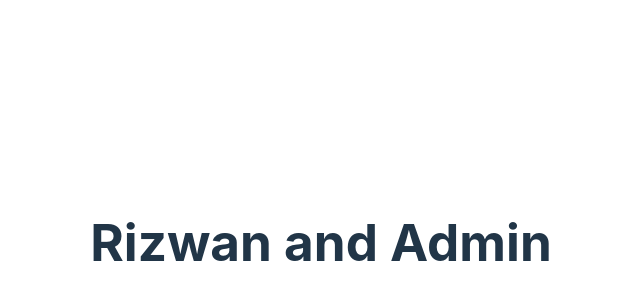
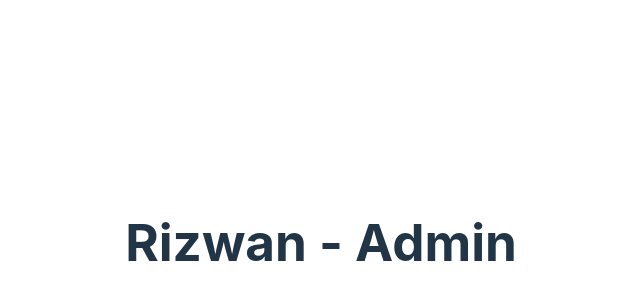
Before and after one commit to MohammedRizwan4/justDemoCodeEvolution, a React (Vite) app: page / in a window 1280 px wide. Shown: the part 158-458 px from the top of the page, without its empty margins (319-959 px from the left). Built offline with nearby package versions, Linux system fonts and the light colour scheme.

Commit message:
useContext hook,  just access simplify

```diff
--- a/src/App.jsx
+++ b/src/App.jsx
@@ -1,6 +1,6 @@
 import React, { useState } from 'react'
 import './App.css'
-import ComponentE from './components/ComponentE'
+import ComponentD from './components/ComponentD'
 
 // here we have to create individual context for every value to access
 export const UserContext = React.createContext()
@@ -13,7 +13,7 @@ function App() {
     <>
       <UserContext.Provider value="Rizwan">
         <AdminContext.Provider value="Admin">
-          <ComponentE />
+          <ComponentD />
         </AdminContext.Provider>
       </UserContext.Provider>
     </>
--- /dev/null
+++ b/src/components/ComponentD.jsx
@@ -0,0 +1,15 @@
+import React, { useContext } from 'react'
+import { UserContext, AdminContext } from '../App'
+
+const ComponentD = () => {
+    // just give it context and it will return value
+    const user = useContext(UserContext)
+    const admin = useContext(AdminContext)
+    return (
+        <h1>
+            {user} - {admin}
+        </h1>
+    )
+}
+
+export default ComponentD
```
